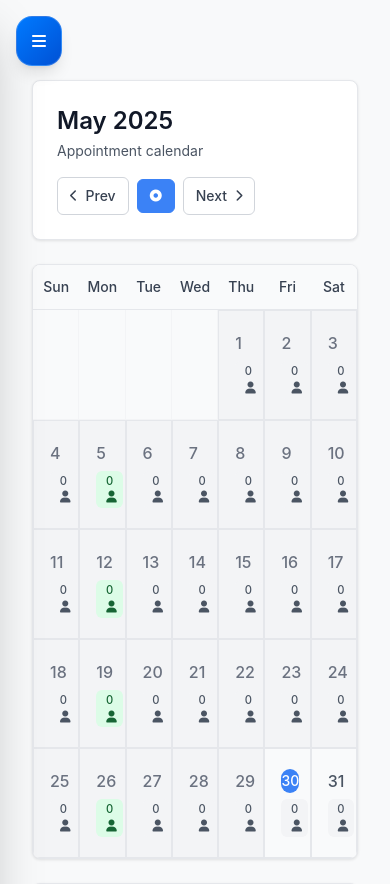
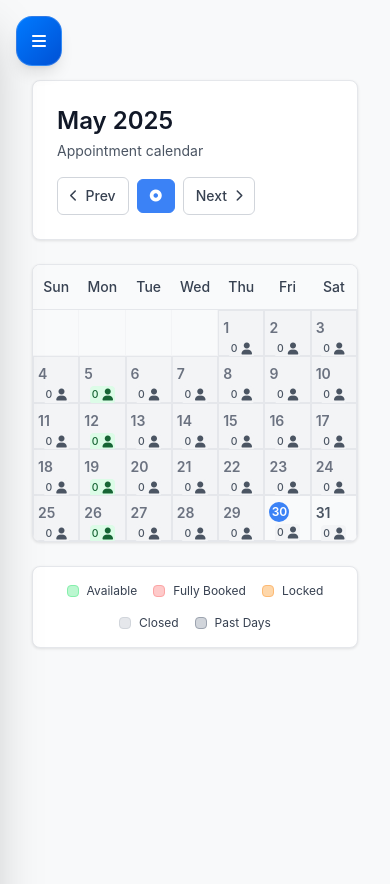
Before and after one commit to alqaseer/clinic, a Django app: a page that uses core/templates/calendar.html in a window 390 px wide. Shown: the top 884 px of the page. Run offline with Django 5.2, Linux system fonts and the light colour scheme; a user stored in the database is signed in; data comes from the database, SQL or seed files in the repository; data that the repository does not hold is empty; some libraries are stand-ins or nearby versions.

Commit message:
design 5

```diff
--- a/core/templates/calendar.html
+++ b/core/templates/calendar.html
@@ -15,6 +15,7 @@
         transition: all 0.15s ease;
         position: relative;
         border: 1px solid #e5e7eb;
+        aspect-ratio: 1/1; /* Force square cells */
     }
 
     .calendar-day:hover {
@@ -23,9 +24,11 @@
     }
 
     .day-badge {
-        display: inline-block;
-        padding: 2px 6px;
-        border-radius: 6px;
+        display: inline-flex;
+        align-items: center;
+        justify-content: center;
+        padding: 1px 4px;
+        border-radius: 4px;
         font-size: 0.7rem;
         font-weight: 500;
         margin-top: 2px;
@@ -35,14 +38,55 @@
         animation: none;
     }
 
+    .calendar-cell-content {
+        display: flex;
+        flex-direction: column;
+        justify-content: space-between;
+        height: 100%;
+        width: 100%;
+    }
+
+    .day-number {
+        font-weight: 600;
+    }
+
+    .day-number.today {
+        background-color: #3b82f6;
+        color: white;
+        border-radius: 50%;
+        width: 24px;
+        height: 24px;
+        display: flex;
+        align-items: center;
+        justify-content: center;
+    }
+
     @media (max-width: 640px) {
         .calendar-grid {
             font-size: 0.75rem;
         }
 
         .calendar-day {
-            min-height: 60px;
-            padding: 8px 4px;
+            padding: 0;
+        }
+
+        .calendar-cell-content {
+            padding: 6px 4px;
+        }
+
+        .day-number {
+            font-size: 14px;
+        }
+
+        .day-number.today {
+            width: 20px;
+            height: 20px;
+            font-size: 12px;
+        }
+
+        .day-badge {
+            padding: 1px 2px;
+            font-size: 0.65rem;
         }
     }
 
@@ -120,13 +164,13 @@
 
             <!-- Empty slots for days before month start -->
             {% for _ in blank_slots %}
-            <div class="bg-gray-50 py-4 sm:py-6 border-b border-r border-gray-100"></div>
+            <div class="bg-gray-50 border-b border-r border-gray-100"></div>
             {% endfor %}
 
             <!-- Calendar Days -->
             {% for day in days %}
             <a href="{% url 'day_appointments' workspace.name day.date|date:'Y-m-d' %}"
-               class="calendar-day block relative
+               class="calendar-day
                       {% if day.date < today %}
                           bg-gray-100 text-gray-500
                       {% elif day.is_locked %}
@@ -139,31 +183,27 @@
                           bg-green-50 text-green-900 hover:bg-green-100
                       {% endif %}">
 
-                <div class="p-3 sm:p-4 min-h-[60px] sm:min-h-[80px] flex flex-col justify-between">
+                <div class="calendar-cell-content">
                     <!-- Day Number and Lock Icon -->
                     <div class="flex justify-between items-start">
                         <time datetime="{{ day.date|date:'Y-m-d' }}"
-                              class="text-base sm:text-lg font-medium
-                                     {% if day.date == today %}
-                                         bg-blue-500 text-white w-6 h-6 sm:w-7 sm:h-7 rounded-full flex items-center justify-center text-sm
-                                     {% endif %}">
+                              class="day-number {% if day.date == today %}today{% endif %}">
                             {{ day.date.day }}
                         </time>
 
-                        <!-- Lock Icon Only (with better mobile spacing) -->
+                        <!-- Lock Icon Only -->
                         {% if day.date >= today and day.is_locked %}
-                            <div class="flex-shrink-0 ml-2">
+                            <div class="flex-shrink-0">
                                 <i class="fas fa-lock text-orange-600 text-xs"></i>
                             </div>
                         {% endif %}
                     </div>
 
                     <!-- Day Information -->
-                    <div class="mt-1">
+                    <div class="text-center">
                         {% if day.is_locked %}
                             <span class="day-badge bg-orange-100 text-orange-800">
-                                {{ day.booked_cases_count }}
-                                <i class="fas fa-user text-xs ml-1"></i>
+                                {{ day.booked_cases_count }}<i class="fas fa-user text-xs ml-1"></i>
                             </span>
                         {% elif day.is_open %}
                             <span class="day-badge
@@ -172,13 +212,11 @@
                                        {% else %}
                                            bg-green-100 text-green-800
                                        {% endif %}">
-                                {{ day.booked_cases_count }}
-                                <i class="fas fa-user text-xs ml-1"></i>
+                                {{ day.booked_cases_count }}<i class="fas fa-user text-xs ml-1"></i>
                             </span>
                         {% else %}
                             <span class="day-badge bg-gray-100 text-gray-600">
-                                {{ day.booked_cases_count }}
-                                <i class="fas fa-user text-xs ml-1"></i>
+                                {{ day.booked_cases_count }}<i class="fas fa-user text-xs ml-1"></i>
                             </span>
                         {% endif %}
                     </div>
```
